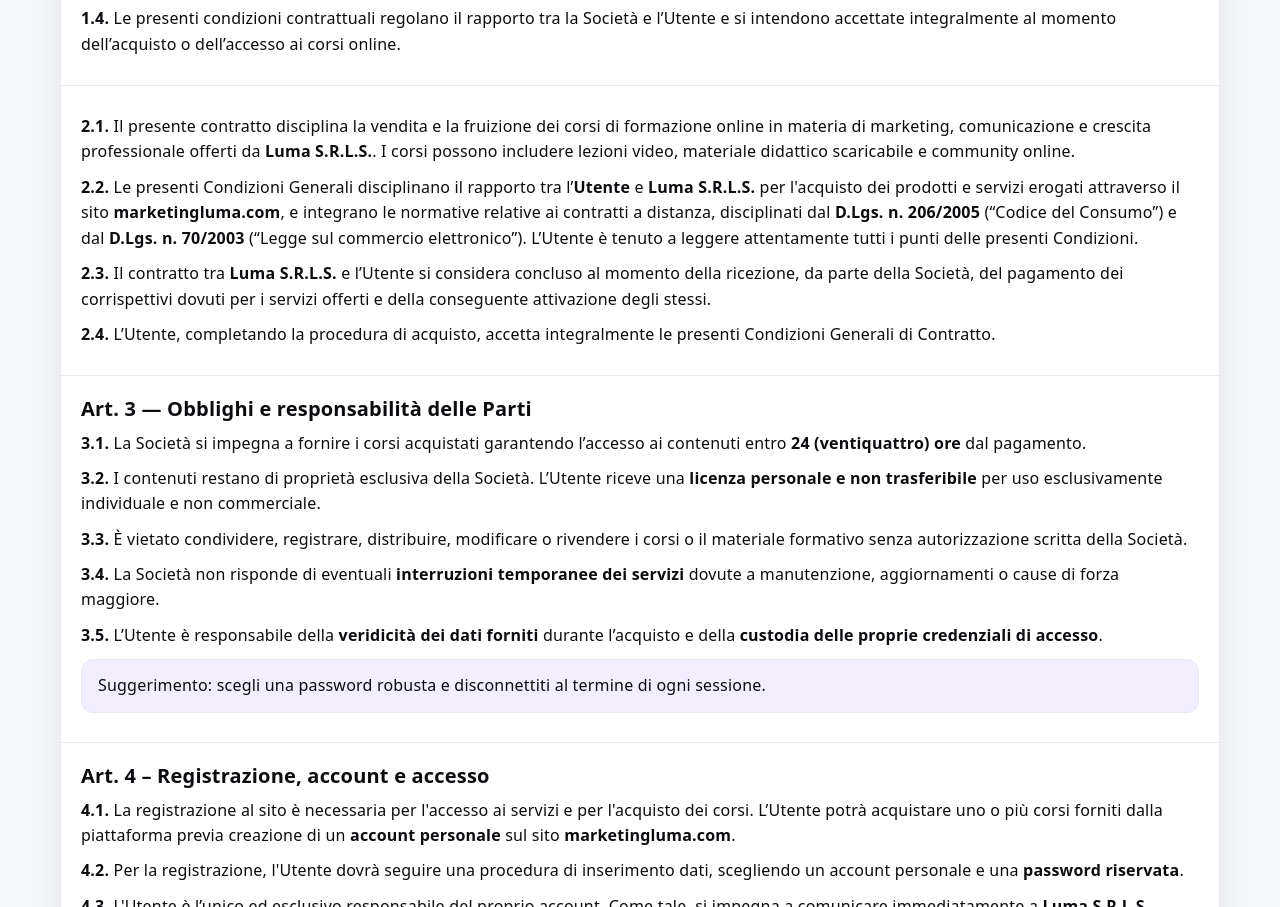
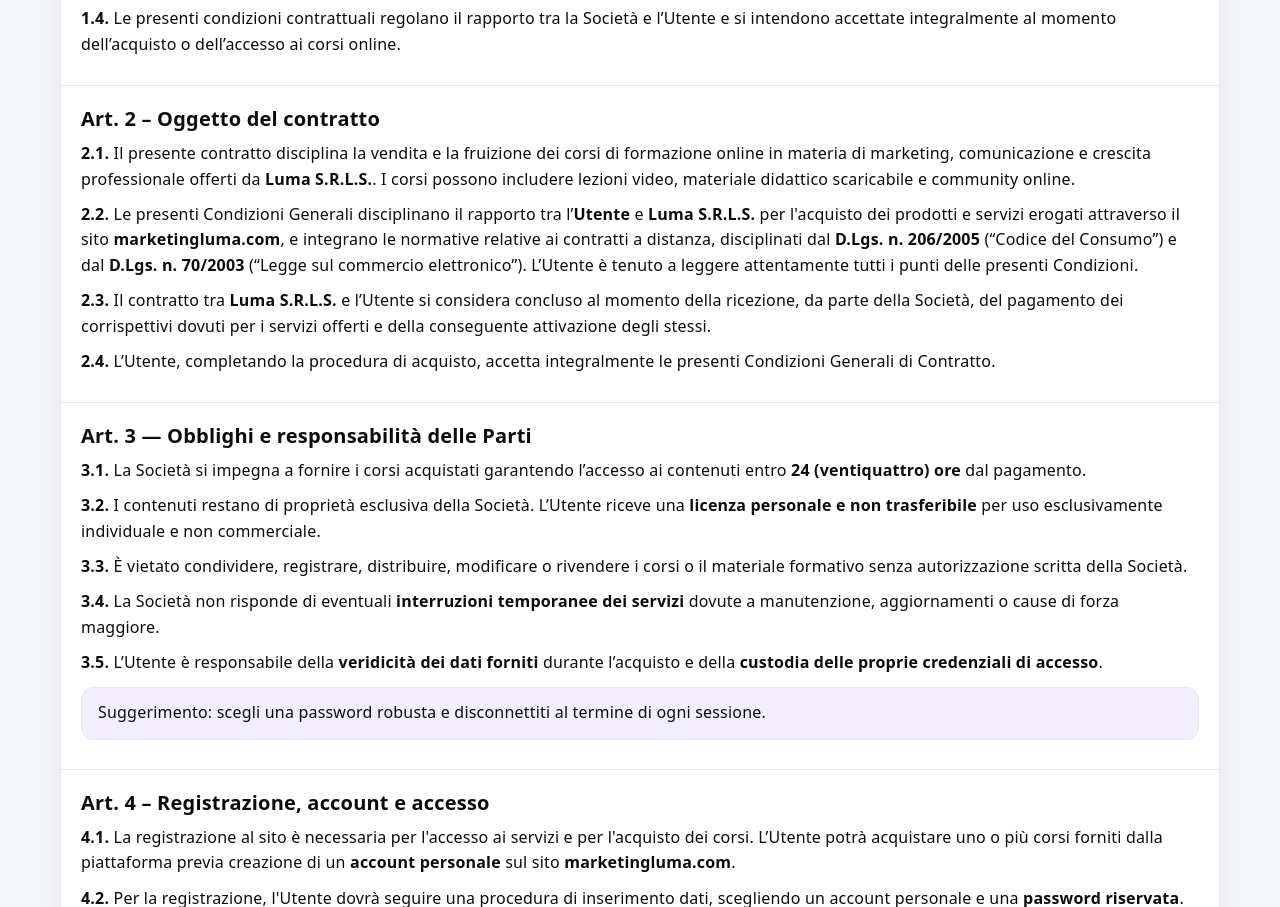
Before and after one commit to imvrtva/Diritto2, a plain HTML site: page termini.html in a window 1280 px wide. Shown: the part 858-1765 px from the top of the page. Drawn offline with Linux system fonts and the light colour scheme.

Commit message:
modifiche

```diff
--- a/termini.html
+++ b/termini.html
@@ -118,6 +118,7 @@
       </section>
 
 <section id="art2" aria-labelledby="h2">
+  <h2>Art. 2 – Oggetto del contratto</h2>
 
   <p>
     <strong>2.1.</strong> Il presente contratto disciplina la vendita e la fruizione dei corsi di formazione online
```
